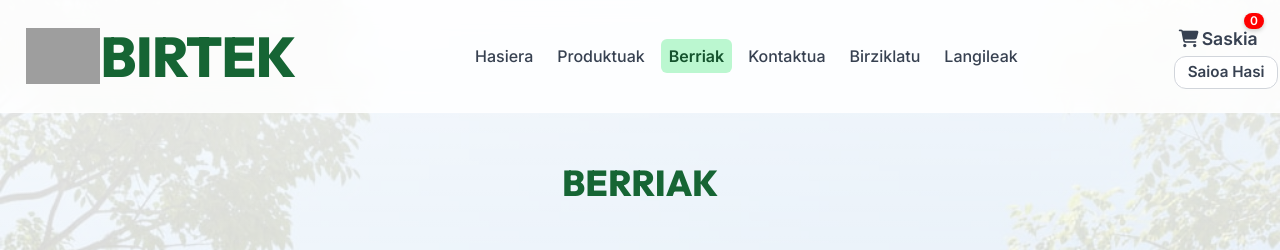
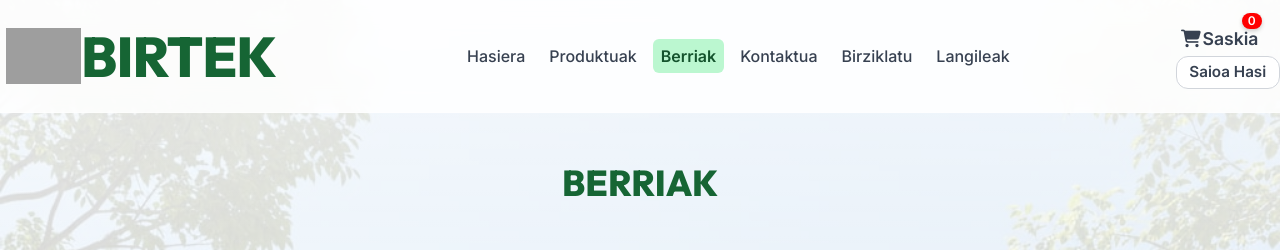
Before and after one commit to AnderUrienGoierri/2ERR_1TALDEA_BIRTEK_WEB_ORRIA, a PHP site: page /php/berriak.php in a window 1280 px wide. Shown: the top 250 px of the page. Run offline with PHP 8.4, Linux system fonts and the light colour scheme; grey boxes are pictures that could not be loaded.

Commit message:
padding pixkat bat kendu navigatzailean

```diff
--- a/css/estiloak_globala.css
+++ b/css/estiloak_globala.css
@@ -112,7 +112,7 @@ body {
 
 .logo-edukiontzia {
   text-decoration: none;
-  padding-left: 2%;
+  padding-left: 0.5%;
   padding-right: 2%;
   flex-shrink: 0;
   display: flex;
@@ -258,12 +258,12 @@ body {
   cursor: pointer;
   display: flex;
   align-items: center;
-  gap: 0.2rem;
+  gap: 0.1rem;
   color: var(--testu-bigarren);
   font-weight: 600;
   font-size: 0.85rem;
   font-family: var(--font-testua);
-  padding: 0.3rem 0.4rem;
+  padding: 0.3rem 0.2rem;
   transition: var(--trantsizioa);
 }
 
@@ -1330,7 +1330,6 @@ body {
   .nab-ekintzak {
     flex-direction: row;
     justify-content: flex-end;
-    gap: 0.4rem;
   }
 
   .saioa-hasi-botoia span {
```
